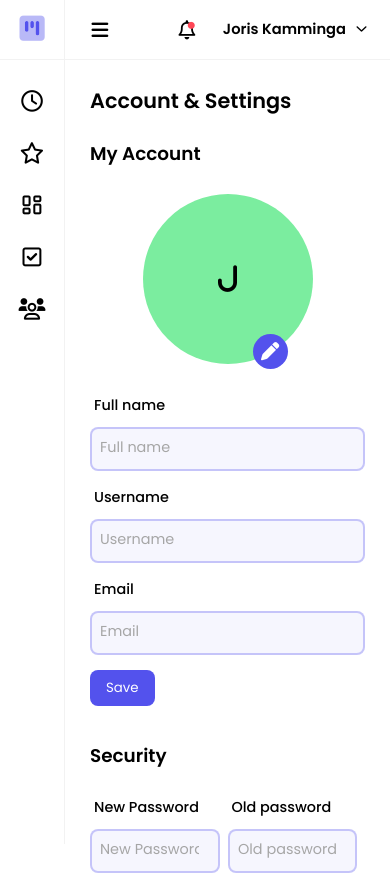
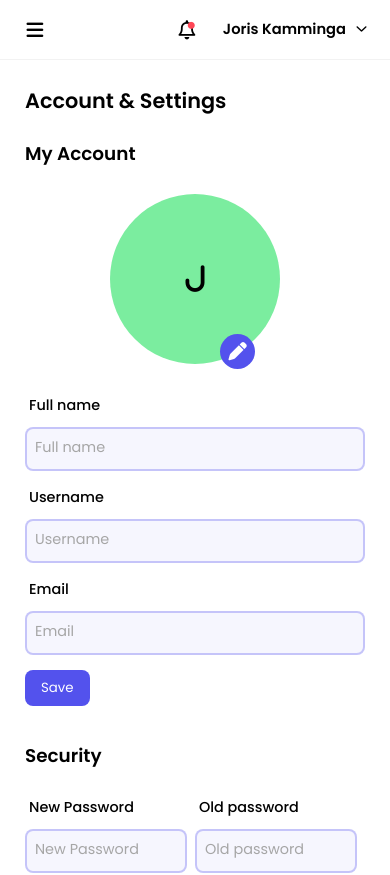
Before and after one commit to Joris63/Plonks-Trello-clone-Frontend, a React (Create React App) app: page /settings in a window 390 px wide. Shown: the top 875 px of the page. Built offline with nearby package versions, Linux system fonts and the light colour scheme.

Commit message:
added responsiveness to the sidebar

```diff
--- a/src/components/navigation/Sidebar.js
+++ b/src/components/navigation/Sidebar.js
@@ -118,6 +118,7 @@ const SidebarItemWithChildren = ({
 
 const Sidebar = ({ open, handleToggle }) => {
   return (
+    <>
       <div className={`sidebar${open ? " active" : ""}`}>
         <div className="sidebar_header">
           <a className="app_title" href="/#">
@@ -153,6 +154,10 @@ const Sidebar = ({ open, handleToggle }) => {
         </ul>
         <div className="themeSwitch"></div>
       </div>
+      {open && (
+        <div className="sidebar_mobile_overlay"></div>
+      )}
+    </>
   );
 };
 
--- a/src/styles/index.scss
+++ b/src/styles/index.scss
@@ -53,3 +53,11 @@ body {
     left: 250px;
   }
 }
+
+@media only screen and (max-width: 820px) {
+  .main,
+  .main.active {
+    left: 0;
+    width: 100vw;
+  }
+}
--- a/src/styles/navigation.scss
+++ b/src/styles/navigation.scss
@@ -48,7 +48,7 @@
     align-items: center;
     overflow: hidden;
     transition: width 0.225s ease, left 0.225s ease;
-    z-index: 100000;
+    z-index: 100001;
 
     &.active {
         width: 250px;
@@ -178,6 +178,31 @@
     }
 }
 
+.sidebar_mobile_overlay {
+    position: fixed;
+    inset: 0;
+    background-color: rgba(0, 0, 0, 0.5);
+    z-index: 100000;
+    display: none;
+    animation: fadeIn;
+    animation-duration: 0.225s;
+}
+
+@media only screen and (max-width: 820px) {
+    .sidebar {
+        left: -65px;
+
+        &.active {
+            left: 0;
+            width: 250px;
+        }
+    }
+
+    .sidebar_mobile_overlay {
+        display: block;
+    }
+}
+
 /*
   Navbar
 */
@@ -235,3 +260,10 @@
         font-size: 1.1em;
     }
 }
+
+@media only screen and (max-width: 820px) {
+    .navbar {
+        left: 0;
+        width: 100vw;
+    }
+}
```
Lines whose indentation alone changed are shown as unchanged.
